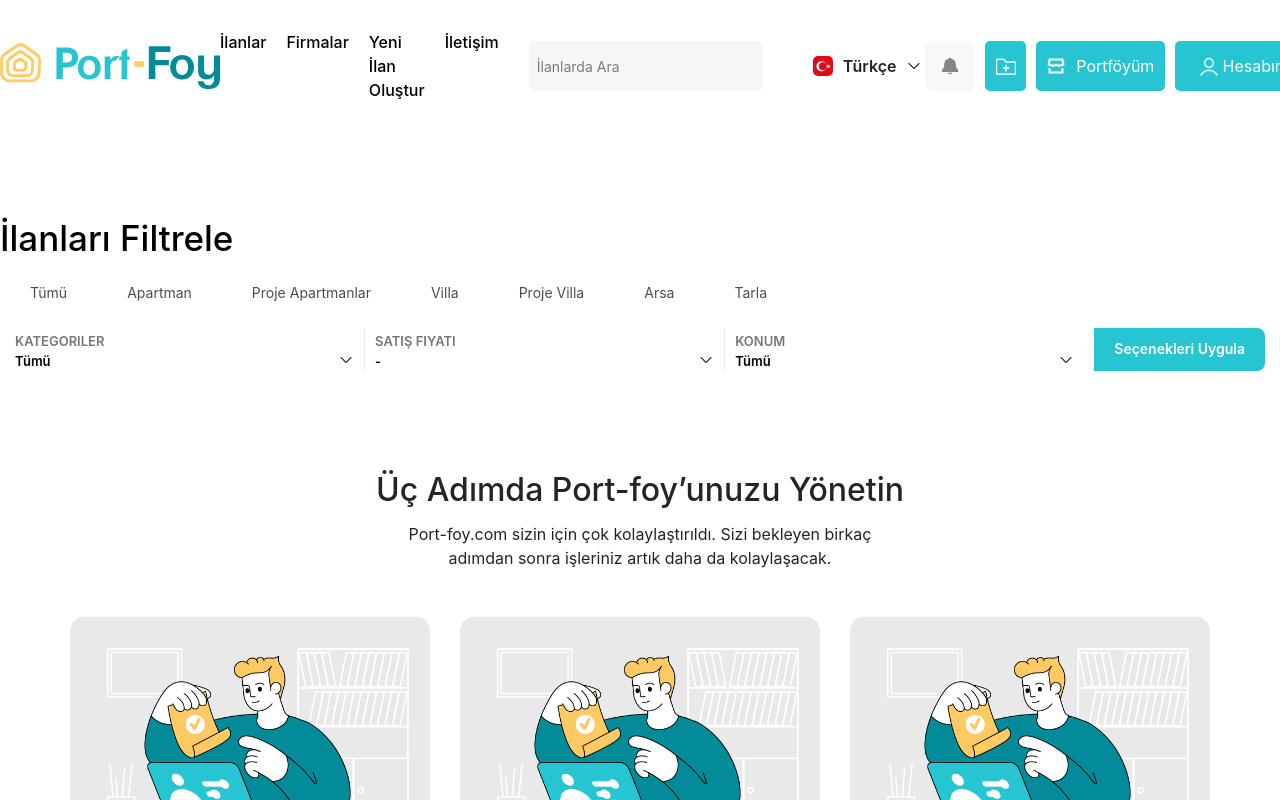
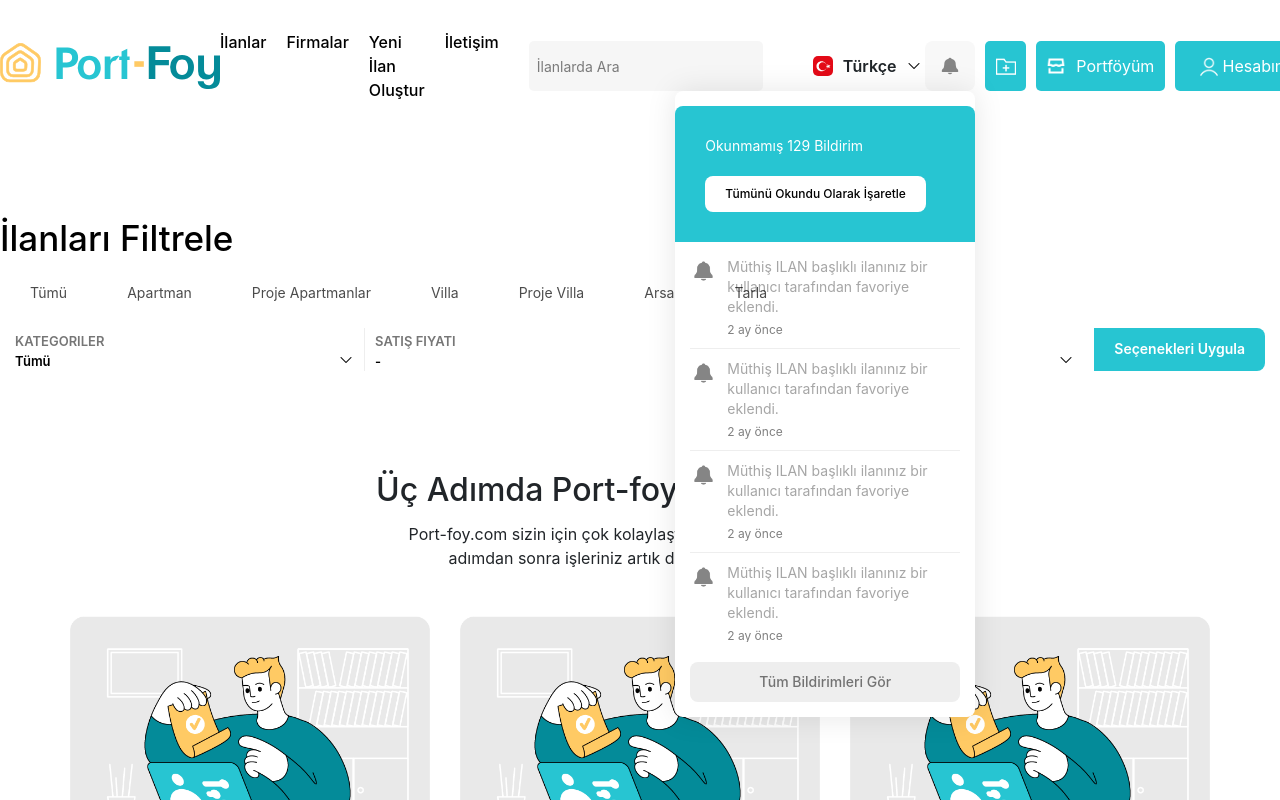
Before and after one commit to melihkostk/portfoy, a React (Vite) app: page / in a window 1280 px wide. Both pictures are taken after a click on the button 950 px from the left and 66 px from the top of the page. Shown: the top 800 px of the page. Built offline with nearby package versions, Linux system fonts and the light colour scheme.

Commit message:
Notifications pop-up added to the header

```diff
--- a/src/components/Header.jsx
+++ b/src/components/Header.jsx
@@ -9,11 +9,13 @@ import notification from "../assets/notification.png"
 import folder from "../assets/folder.png"
 import shop from "../assets/shop.png"
 import { LanguageSelect } from "./LanguageSelect"
+import { Notification } from "./Notification"
 
 export function Header() {
     const [registerShown, setRegisterShown] = React.useState(false);
     const [applicationShown, setApplicationShown] = React.useState(false);
     const [loged] = React.useState(true)
+    const[notShown, setNotShown] = React.useState(false)
 
     return (
         <div className="py-7.5 w-full max-w-350">
@@ -99,10 +101,37 @@ export function Header() {
                             <Link to={"/check"}>Başvuru Sorgulama</Link>
                         </div>}
                     </div>}
-                    {loged && <div>
-                        <button className="w-12.5 h-12.5 bg-[#f8f8f8] rounded-lg flex items-center justify-center cursor-pointer hover:bg-[#27C5D2] transition-colors duration-300 ease-in-out">
+                    {loged && <div className="relative">
+                        <button onClick={() => setNotShown(prev => !prev)} className="w-12.5 h-12.5 bg-[#f8f8f8] rounded-lg flex items-center justify-center cursor-pointer hover:bg-[#27C5D2] transition-colors duration-300 ease-in-out">
                             <img className="w-6 h-6" src={notification} alt="" />
                         </button>
+                        {notShown && <div className="absolute w-75 rounded-lg bg-white right-0 shadow-[0_0_30px_rgba(0,0,0,0.1)] py-3.75">
+                            <div className="bg-[#27C5D2] p-7.5 rounded-t-lg">
+                                <p className="text-white text-sm mb-5">
+                                    Okunmamış 129 Bildirim
+                                </p>
+                                <button className="bg-white text-xs rounded-lg py-2.5 px-5 font-medium cursor-pointer whitespace-nowrap hover:bg-[#ffca64]">
+                                    Tümünü Okundu Olarak İşaretle
+                                </button>
+                            </div>
+                            <div className="max-h-[50vh] overflow-auto bg-white mb-5 p-3.75">
+                                <Notification />
+                                <Notification />
+                                <Notification />
+                                <Notification />
+                                <Notification />
+                                <Notification />
+                                <Notification />
+                                <Notification />
+                                <Notification />
+                                <Notification />
+                                <Notification />
+                                <Notification />
+                            </div>
+                            <div className="text-center w-full px-3.75">
+                                <button className="bg-[#eee] w-full text-[#727272] text-sm font-medium py-2.5 rounded-lg cursor-pointer hover:bg-[#27C5D2] hover:text-white hover:shadow-[0_0_30px_#27C5D2] transition[colors,shadow] duration-300 ease-in-out">Tüm Bildirimleri Gör</button>
+                            </div>
+                        </div>}
                     </div>}
                     {loged && <button className="w-12.5 h-12.5 flex items-center justify-center rounded-[5px] bg-[#27C5D2] cursor-pointer hover:bg-[#048B99] transition-colors duration-300 ease-in-out">
                         <img className="w-5 h-5" src={folder} alt="" />
@@ -114,7 +143,7 @@ export function Header() {
                     {loged && <div className="flex">
                         <div className="h-12.5 border-r border-r-[#ffffff38]">
                             <Link className="flex items-center h-full px-5 rounded-l-[5px] bg-[#27C5D2] cursor-pointer hover:bg-[#048B99] transition-colors duration-300 ease-in-out">
-                            <img className="object-cover w-7 h-7" src={person} alt="" />
+                                <img className="object-cover w-7 h-7" src={person} alt="" />
                                 <span className="text-white">Hesabım</span>
                             </Link>
                         </div>
--- /dev/null
+++ b/src/components/Notification.jsx
@@ -0,0 +1,19 @@
+import noti from "../assets/notification.png"
+
+export function Notification() {
+    return (
+        <div className="flex pb-2.5 mb-2.5 border-b border-b-[#eee] cursor-pointer">
+            <div className="w-[10%]">
+                <img className="w-7 h-7" src={noti} alt="" />
+            </div>
+            <div className="pl-2.5 w-[90%]">
+                <p className="text-[#a6a6a6] text-sm mb-1.25 hover:text-[#27C5D2] transition-colors duration-300 ease-in-out">
+                    Müthiş ILAN başlıklı ilanınız bir kullanıcı tarafından favoriye eklendi.
+                </p>
+                <p className="text-xs text-black opacity-50">
+                    2 ay önce
+                </p>
+            </div>
+        </div>
+    )
+}
--- /dev/null
+++ b/src/pages/Profile.jsx
@@ -0,0 +1,7 @@
+export function Profile(){
+    return(
+        <div>
+
+        </div>
+    )
+}
```
